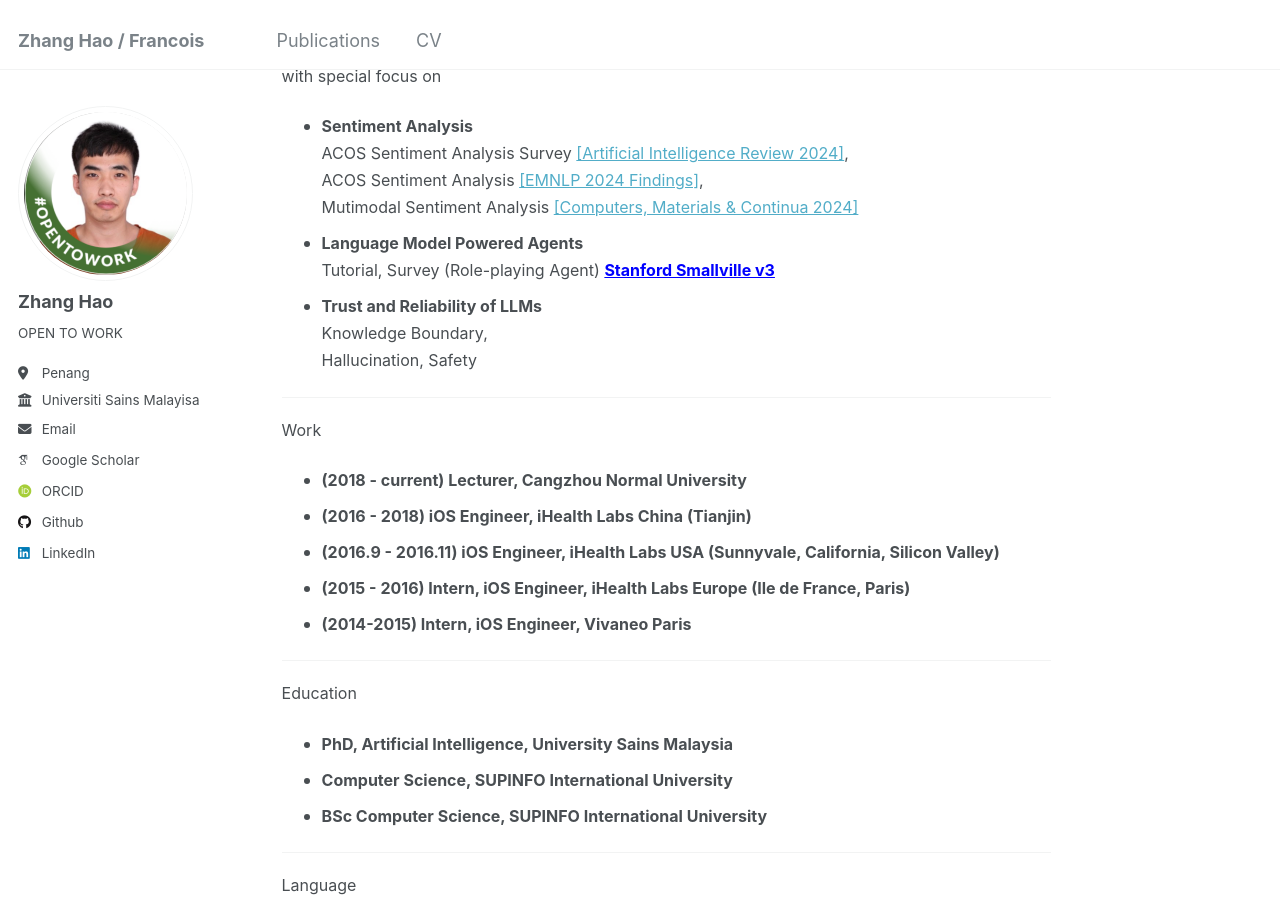
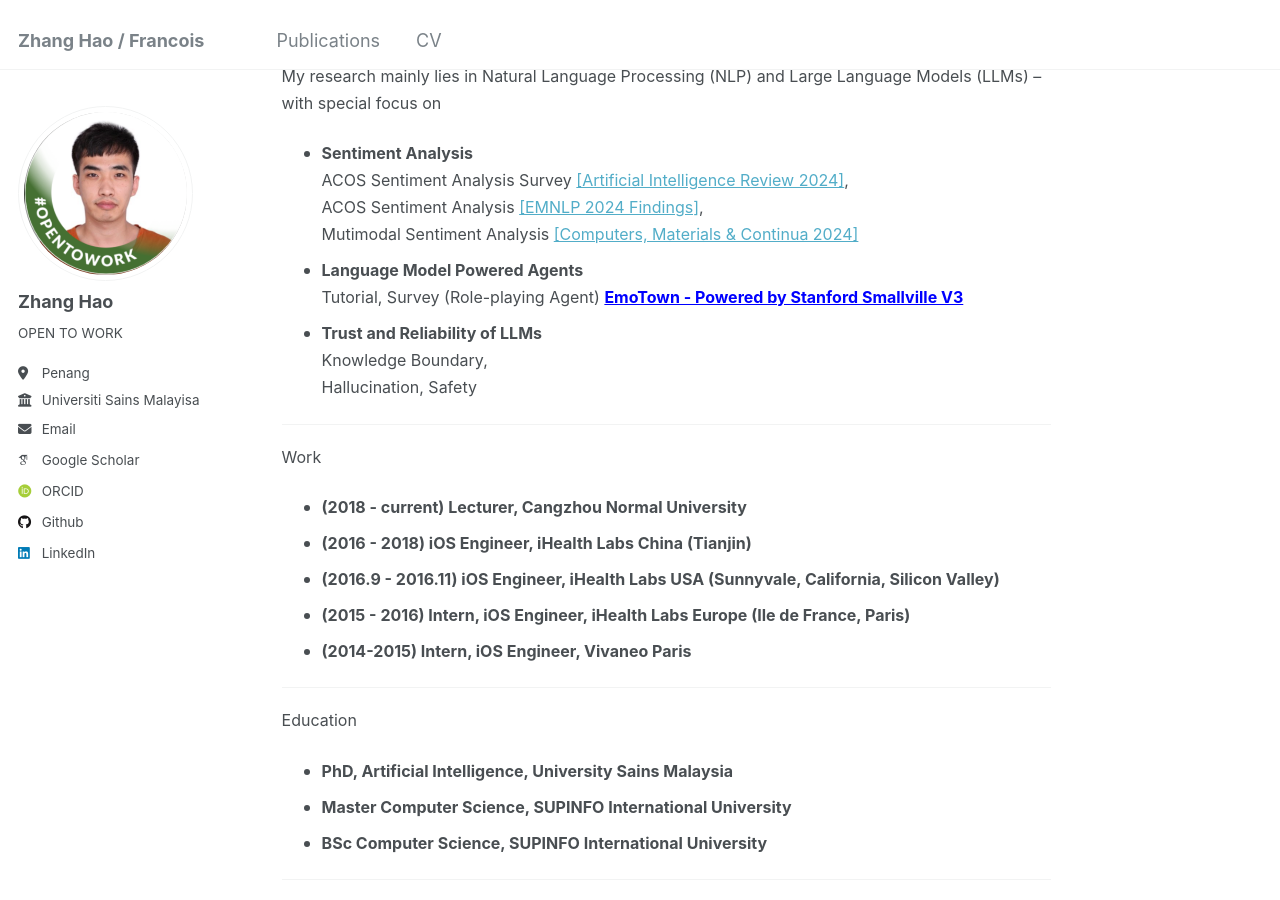
Before and after one commit to sydmou/sydmou.github.io, a Jekyll site: the page built from _pages/about.md, in a window 1280 px wide and 900 px high, scrolled down 747 px. Built offline with Jekyll 4.4.1, drawn with Linux system fonts in a browser that asks for light colours; some web fonts are replaced; some of the changed text lies outside the part shown.

Commit message:
Update about.md

```diff
--- a/_pages/about.md
+++ b/_pages/about.md
@@ -32,7 +32,7 @@
 </div>
 <hr>
 <p>
-    <span style="color: red;">NEWS</span> (Jun 2025) Launching <a href="https://tbxwlkfa.manus.space/" target="_blank" style="color: blue; font-weight: bold;">Stanford Smallville v3</a> – a sandbox of <strong style="color: darkorange;">sentiment & emotion aware AI agents</strong> simulating social dynamics through MBTI & OCEAN personality models.<br>
+    <span style="color: red;">NEWS</span> (Jun 2025) Launching <a href="https://tbxwlkfa.manus.space/" target="_blank" style="color: blue; font-weight: bold;">EmoTown - Powered by Stanford Smallville V3 </a> – a sandbox of <strong style="color: darkorange;">sentiment & emotion aware AI agents</strong> simulating social dynamics through MBTI & OCEAN personality models.<br>
     <span style="color: red;">NEWS</span> (Nov 2024) One ABSA-related survey accepted by Artificial Intelligence Review,(Q1,10.7)<br>
     <span style="color: red;">NEWS</span> (Jan 2024) One ABSA-related paper accepted by EMNLP Findings 2024.<br>
 </p>
@@ -47,7 +47,7 @@
         My research mainly lies in Natural Language Processing (NLP) and Large Language Models (LLMs) – with special focus on
         <ul>
             <li> <b>Sentiment Analysis</b><br>ACOS Sentiment Analysis Survey <a href="https://link.springer.com/article/10.1007/s10462-023-10633-x">[Artificial Intelligence Review 2024]</a>,<br>ACOS Sentiment Analysis <a href="https://aclanthology.org/2024.findings-emnlp.453/">[EMNLP 2024 Findings]</a>, <br>Mutimodal Sentiment Analysis <a href="https://www.researchgate.net/profile/Wan-Mohd-Nazmee-Zainon/publication/370528996_Improving_Targeted_Multimodal_Sentiment_Classification_with_Semantic_Description_of_Images/links/646204dbfbaf5b27a4ca535b/Improving-Targeted-Multimodal-Sentiment-Classification-with-Semantic-Description-of-Images.pdf">[Computers, Materials & Continua 2024]</a> </li>
-            <li> <b>Language Model Powered Agents</b><br>Tutorial, Survey (Role-playing Agent) <a href="https://tbxwlkfa.manus.space/" target="_blank" style="color: blue; font-weight: bold;">Stanford Smallville v3</a></li>
+            <li> <b>Language Model Powered Agents</b><br>Tutorial, Survey (Role-playing Agent) <a href="https://tbxwlkfa.manus.space/" target="_blank" style="color: blue; font-weight: bold;">EmoTown - Powered by Stanford Smallville V3</a></li>
             <li> <b>Trust and Reliability of LLMs</b><br>Knowledge Boundary,<br>Hallucination, Safety</li>
         </ul>
     </font>
@@ -71,7 +71,7 @@
         Education
         <ul>
             <li> <b>PhD, Artificial Intelligence, University Sains Malaysia</b></li>
-            <li> <b>Computer Science, SUPINFO International University</b></li>
+            <li> <b>Master Computer Science, SUPINFO International University</b></li>
             <li> <b>BSc Computer Science, SUPINFO International University</b></li>
         </ul>
     </font>
```
